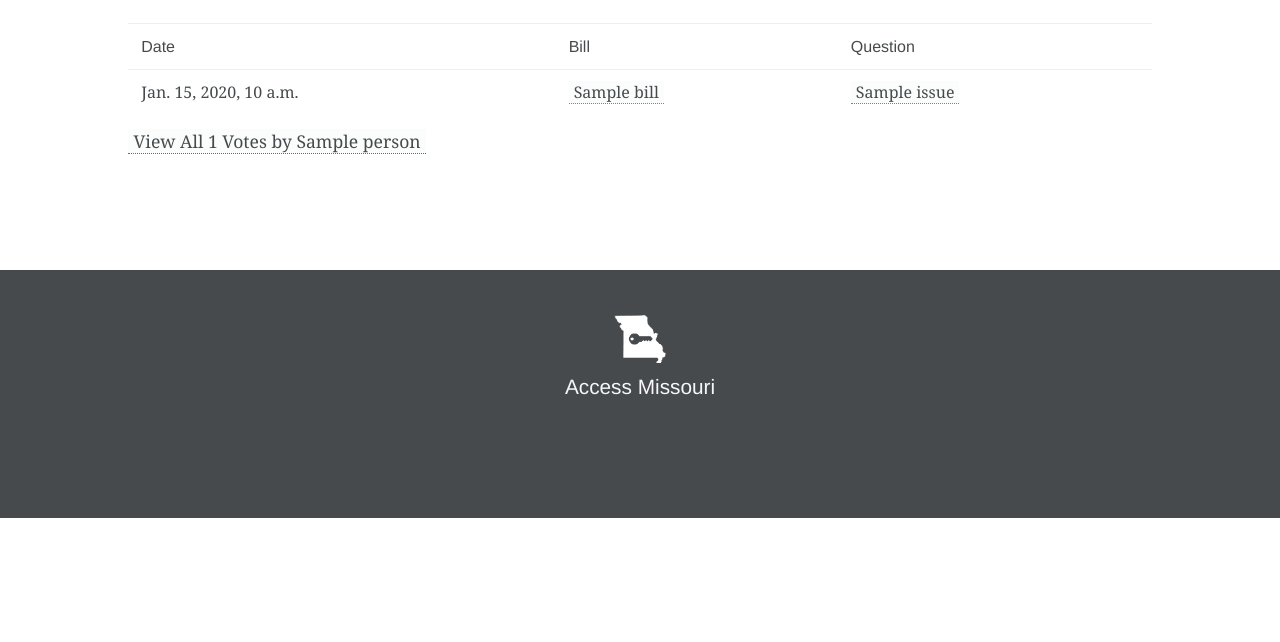
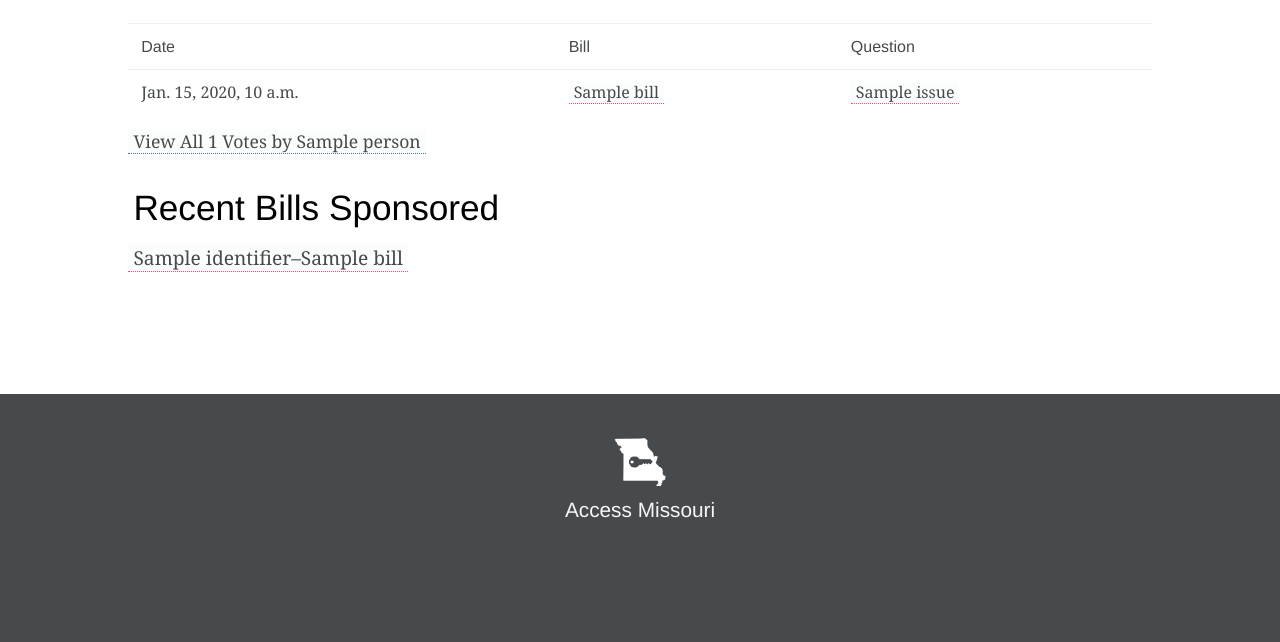
Before and after one commit to access-missouri/am-django-project, a Django app: template am/general/templates/general/person_detail.html in a window 1280 px wide. Shown: the part 410-1052 px from the top of the page. Before the commit the page ends 928 px from the top, so only its background shows below. Run offline with Django 3.2, Linux system fonts and the light colour scheme; the template is opened without the code that fills it: most values are stand-ins (such as "Sample title", 1, 10 or a date in 2020); data that the repository does not hold is empty; some libraries are stand-ins or nearby versions.

Commit message:
Hmmmm....maybe this will fix the strange crashes?

```diff
--- a/am/general/templates/general/person_detail.html
+++ b/am/general/templates/general/person_detail.html
@@ -39,5 +39,17 @@
     </div>
     {% endif %}
 
+    {% if person.bill_sponsorships.all %}
+    <div class="bill-sponsorships full-cluster">
+        <h2>Recent Bills Sponsored</h2>
+                <ul class="bill-sponsored-list">
+            {% for sponsorship in person.bill_sponsorships.all|slice:"5" %}
+            <li><a href="{{sponsorship.bill.get_absolute_url}}"
+                   class="link-legislative">{{sponsorship.bill.identifier}}–{{sponsorship.bill.title}}{% if sponsorship.primary %} (Primary Sponsor){% endif %}</a></li>
+            {% endfor %}
+        </ul>
+    </div>
+    {% endif %}
+
 </div>
 {% endblock %}
--- a/am/legislative/models/billhelpers.py
+++ b/am/legislative/models/billhelpers.py
@@ -201,4 +201,4 @@ class BillSponsorship(AMBaseModel):
         )
 
     class Meta:
-        ordering = ['-sponsored_at', 'primary',]
+        ordering = ['-sponsored_at', '-primary',]
--- a/am/static-components/sass/_billdetail.scss
+++ b/am/static-components/sass/_billdetail.scss
@@ -33,4 +33,12 @@ div.bill-details{
     }
   }
 
+  ul.bill-sponsor-list{
+    font-size: 1.2em;
+
+    li {
+      margin-top: 1em;
+    }
+  }
+
 }
--- a/am/static-components/sass/_persondetail.scss
+++ b/am/static-components/sass/_persondetail.scss
@@ -12,4 +12,13 @@ div.person-details{
     margin-bottom: 1rem;
   }
 
+  ul.bill-sponsored-list{
+    font-size: 1.2em;
+    line-height: 1.8em;
+
+    li {
+      margin-top: 0.8em;
+    }
+  }
+
 }
--- a/am/static/css/styles.css
+++ b/am/static/css/styles.css
@@ -302,6 +302,12 @@ div.bill-details table td a:hover {
   border-bottom: 1px dotted #eb1f48;
   transition: background-color ease-in 0.3s;
 }
+div.bill-details ul.bill-sponsor-list {
+  font-size: 1.2em;
+}
+div.bill-details ul.bill-sponsor-list li {
+  margin-top: 1em;
+}
 
 div.person-details h1 {
   font-size: 2.8em;
@@ -312,6 +318,13 @@ div.person-details p.bill-title {
   font-size: 2.6em;
   margin-top: 1rem;
   margin-bottom: 1rem;
+}
+div.person-details ul.bill-sponsored-list {
+  font-size: 1.2em;
+  line-height: 1.8em;
+}
+div.person-details ul.bill-sponsored-list li {
+  margin-top: 0.8em;
 }
 
 footer {
--- a/requirements.txt
+++ b/requirements.txt
@@ -17,8 +17,6 @@ funcsigs==1.0.2
 html5lib==0.999999999
 mccabe==0.6.1
 mock==2.0.0
--e git+https://github.com/california-civic-data-coalition/python-opencivicdata-divisions.git@cc8c0e81bc41f4c6efe44cc229cbbf9ec318f9e5#egg=opencivicdata_divisions
--e git+https://github.com/california-civic-data-coalition/python-opencivicdata-django.git@9e9d4ae2d089314b78a49f157bdb3fc5f0c4646a#egg=opencivicdata_django
 packaging==16.8
 pbr==2.0.0
 psycopg2==2.7.1
```
Also changed, not shown: am/legislative/templates/legislative/bill_detail.html (+12 -0 lines), am/static-components/css/styles.css (+13 -0 lines).
